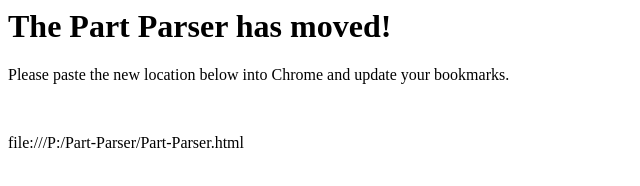
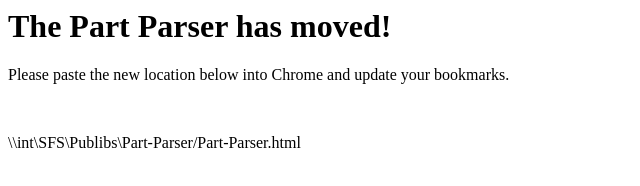
Before and after one commit to jonathanhand/Part-Parse-Integrated, a plain HTML site: page index.html in a window 1280 px wide. Shown: the full height of the page, 0-640 px from the left. Drawn offline with Linux system fonts and the light colour scheme.

Commit message:
Update index.html

```diff
--- a/index.html
+++ b/index.html
@@ -1,4 +1,4 @@
 <h1>The Part Parser has moved!</h1>
 <p>Please paste the new location below into Chrome and update your bookmarks.</p>
 </br>
-<p>file:///P:/Part-Parser/Part-Parser.html</p>
+<p>\\int\SFS\Publibs\Part-Parser/Part-Parser.html</p>
```
